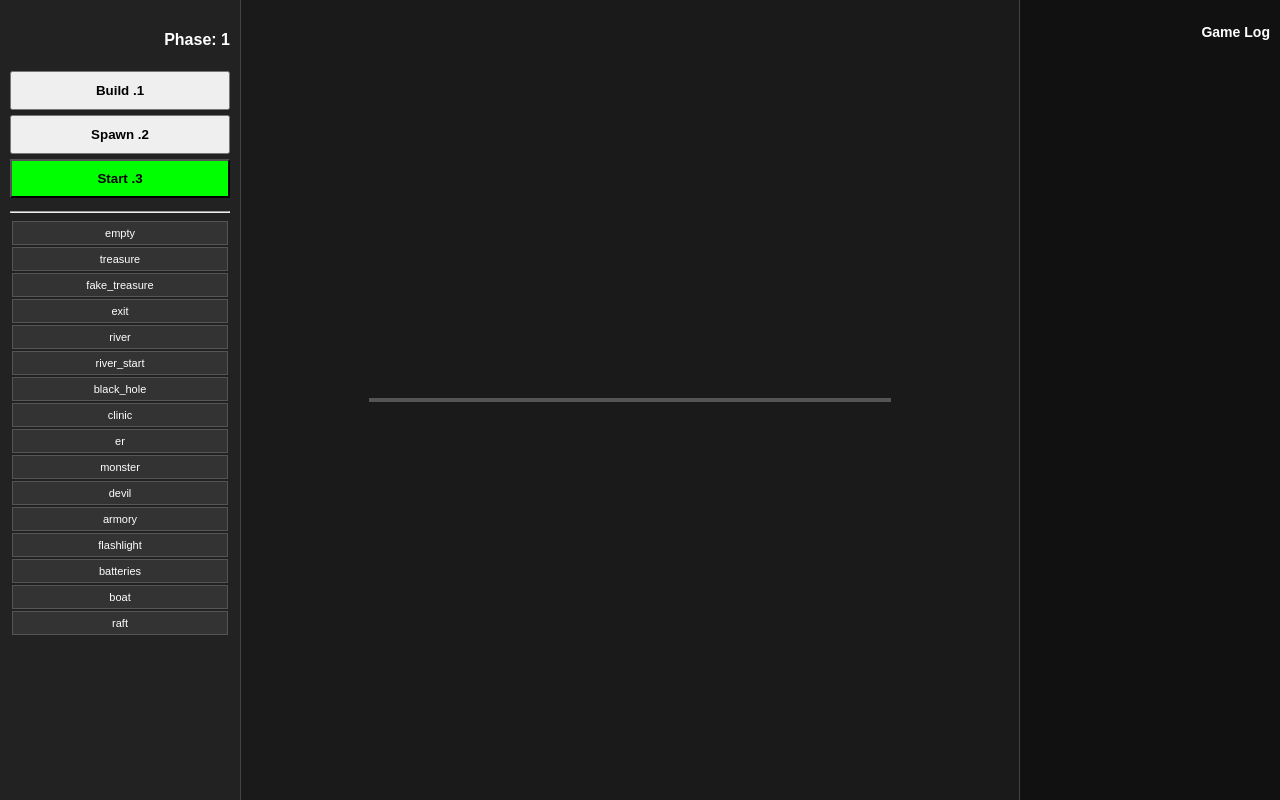
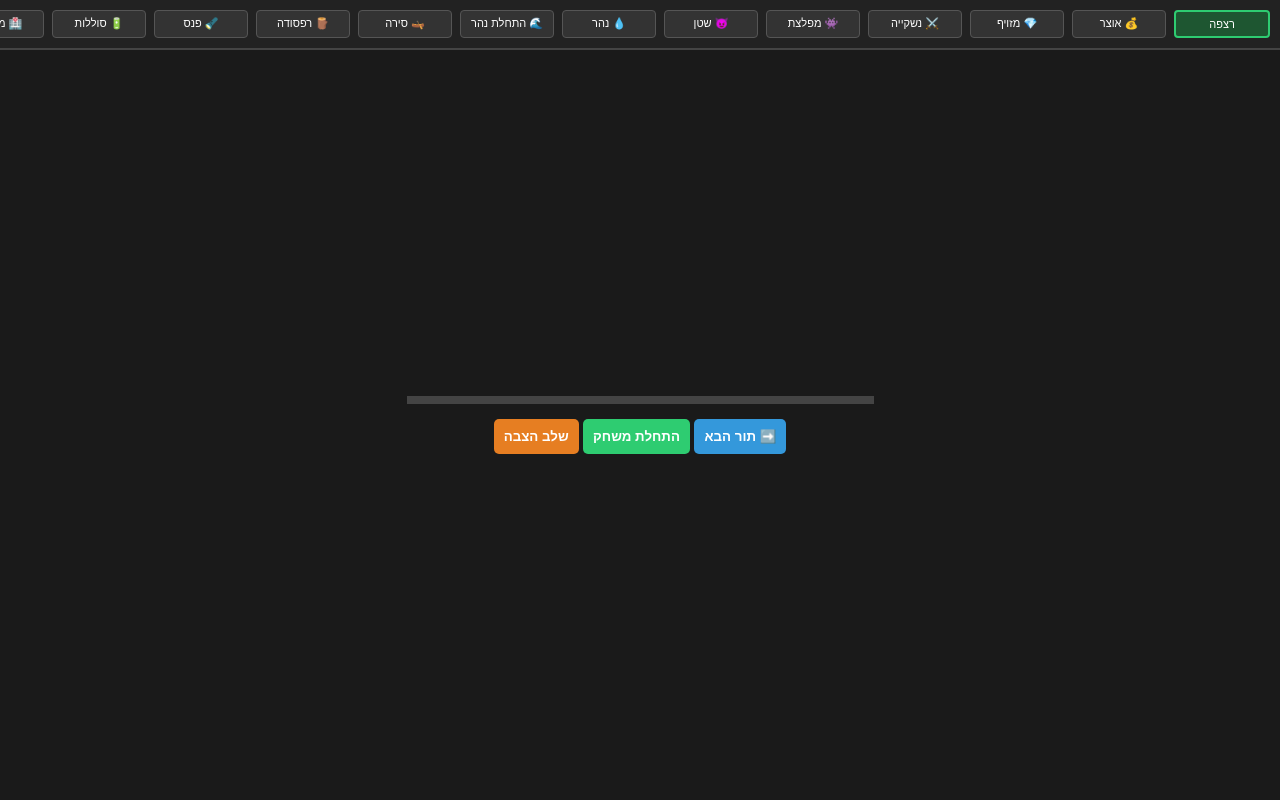
Before and after one commit to randomterner/my-maze-game, a Flask app: page /manager in a window 1280 px wide. Run offline with Flask 3, Linux system fonts and the light colour scheme; some libraries are stand-ins or nearby versions.

Commit message:
Update manager.html

```diff
--- a/templates/manager.html
+++ b/templates/manager.html
@@ -1,83 +1,78 @@
 <!DOCTYPE html>
 <html lang="he" dir="rtl">
 <head>
-    <meta charset="UTF-8"><title>Manager - Host</title>
+    <meta charset="UTF-8"><meta name="viewport" content="width=device-width, initial-scale=1.0">
+    <title>Manager - Host</title>
     <script src="https://cdnjs.cloudflare.com/ajax/libs/socket.io/4.7.2/socket.io.min.js"></script>
     <style>
-        body { display: flex; background: #1a1a1a; color: white; margin: 0; font-family: sans-serif; height: 100vh; overflow: hidden; }
-        #log-panel { width: 240px; background: #111; padding: 10px; border-left: 1px solid #444; overflow-y: auto; font-size: 12px; }
-        #grid-area { flex-grow: 1; display: flex; align-items: center; justify-content: center; }
-        #sidebar { width: 220px; background: #222; padding: 10px; border-right: 1px solid #444; }
-        #grid { display: grid; grid-template-columns: repeat(10, 50px); gap: 2px; border: 2px solid #555; }
-        .cell { width: 50px; height: 50px; background: #fff; border: 1px solid #ccc; position: relative; background-size: contain; background-repeat: no-repeat; background-position: center; cursor: pointer; }
-        .wall-top { border-top: 4px solid red !important; }
-        .wall-left { border-left: 4px solid red !important; }
-        .p-dot { position: absolute; width: 12px; height: 12px; background: blue; border-radius: 50%; border: 2px solid white; top: 2px; right: 2px; z-index: 10; }
-        .opt { padding: 5px; margin: 2px; background: #333; cursor: pointer; text-align: center; border: 1px solid #555; font-size: 11px; }
-        .selected { background: #007bff; border: 1px solid white; }
-        .locked { opacity: 0.5; pointer-events: none; filter: grayscale(1); }
-        button { width: 100%; padding: 10px; margin-bottom: 5px; cursor: pointer; font-weight: bold; }
+        body { display: flex; background: #1a1a1a; color: white; margin: 0; font-family: sans-serif; height: 100vh; flex-direction: column; }
+        #sidebar { background: #222; border-bottom: 2px solid #444; padding: 10px; display: flex; gap: 8px; overflow-x: auto; }
+        #grid-area { flex-grow: 1; display: flex; flex-direction: column; align-items: center; justify-content: center; direction: ltr !important; }
+        #grid { display: grid; grid-template-columns: repeat(10, 32px); gap: 1px; background: #444; padding: 4px; }
+        @media (min-width: 600px) { #grid { grid-template-columns: repeat(10, 45px); } .cell { width: 45px !important; height: 45px !important; } }
+        .cell { width: 32px; height: 32px; background: #fff; position: relative; background-size: contain; box-sizing: border-box; cursor: pointer; }
+        .wall-top { box-shadow: inset 0 6px 0 0 #ff4d4d; }
+        .wall-left { box-shadow: inset 6px 0 0 0 #ff4d4d; }
+        .tile-opt { min-width: 80px; padding: 6px; background: #333; border-radius: 4px; text-align: center; font-size: 11px; flex-shrink: 0; border: 1px solid #555; }
+        .selected { border: 2px solid #2ecc71; background: #1e5631; }
+        .p-dot { width: 14px; height: 14px; background: #00ffff; border-radius: 50%; position: absolute; top: 10px; left: 10px; border: 1px solid black; }
     </style>
 </head>
-<body>
-    <div id="log-panel"><h3>Game Log</h3><div id="logs"></div></div>
-    <div id="grid-area"><div id="grid"></div></div>
+<body oncontextmenu="return false;">
     <div id="sidebar">
-        <h4>Phase: <span id="cp">1</span></h4>
-        <button id="b1" onclick="socket.emit('set_phase',{phase:1})">1. Build</button>
-        <button id="b2" onclick="socket.emit('set_phase',{phase:2})">2. Spawn</button>
-        <button id="b3" onclick="socket.emit('set_phase',{phase:3})" style="background:lime; color:black;">3. Start</button>
-        <hr><div id="opts"></div>
+        <div class="tile-opt selected" onclick="sel('empty', this)">רצפה</div>
+        <div class="tile-opt" onclick="sel('treasure', this)">💰 אוצר</div>
+        <div class="tile-opt" onclick="sel('fake_treasure', this)">💎 מזויף</div>
+        <div class="tile-opt" onclick="sel('armory', this)">⚔️ נשקייה</div>
+        <div class="tile-opt" onclick="sel('monster', this)">👾 מפלצת</div>
+        <div class="tile-opt" onclick="sel('devil', this)">😈 שטן</div>
+        <div class="tile-opt" onclick="sel('river', this)">💧 נהר</div>
+        <div class="tile-opt" onclick="sel('river_start', this)">🌊 התחלת נהר</div>
+        <div class="tile-opt" onclick="sel('boat', this)">🛶 סירה</div>
+        <div class="tile-opt" onclick="sel('raft', this)">🪵 רפסודה</div>
+        <div class="tile-opt" onclick="sel('flashlight', this)">🔦 פנס</div>
+        <div class="tile-opt" onclick="sel('batteries', this)">🔋 סוללות</div>
+        <div class="tile-opt" onclick="sel('clinic', this)">🏥 מרפאה</div>
+        <div class="tile-opt" onclick="sel('er', this)">🚑 מיון</div>
+        <div class="tile-opt" onclick="sel('black_hole', this)">🕳️ חור שחור</div>
+        <div class="tile-opt" onclick="sel('exit', this)">🚪 יציאה</div>
     </div>
+
+    <div id="grid-area">
+        <div id="grid"></div>
+        <div style="margin-top: 15px;">
+            <button style="padding:10px; background:#e67e22; color:white; border:none; border-radius:5px; font-weight:bold;" onclick="socket.emit('set_phase', 2)">שלב הצבה</button>
+            <button style="padding:10px; background:#2ecc71; color:white; border:none; border-radius:5px; font-weight:bold;" onclick="socket.emit('set_phase', 3)">התחלת משחק</button>
+            <button style="padding:10px; background:#3498db; color:white; border:none; border-radius:5px; font-weight:bold;" onclick="socket.emit('next_turn')">תור הבא ➡️</button>
+        </div>
+    </div>
+
     <script>
-        const socket = io();
-        let sel = "empty";
-        socket.on('connect', () => socket.emit('join', { name: "MANAGER" }));
-
-        // Corrected spelling here
-        const types = ["empty", "treasure", "fake_treasure", "exit", "river", "river_start", "black_hole", "clinic", "er", "monster", "devil", "armory", "flashlight", "batteries", "boat", "raft"];
-
-        types.forEach(t => {
-            const d = document.createElement('div'); d.className = 'opt'; d.innerText = t;
-            d.onclick = () => { sel = t; document.querySelectorAll('.opt').forEach(o=>o.classList.remove('selected')); d.classList.add('selected'); };
-            document.getElementById('opts').appendChild(d);
-        });
-
+        const socket = io(); let selTile = "empty"; let localMaze = [], phase = 1;
+        function sel(t, e) { selTile = t; document.querySelectorAll('.tile-opt').forEach(o => o.classList.remove('selected')); e.classList.add('selected'); }
         socket.on('sync', d => {
-            document.getElementById('cp').innerText = d.phase;
-            for(let i=1; i<=3; i++) {
-                const btn = document.getElementById('b'+i);
-                if(btn && i <= d.phase) btn.classList.add('locked');
-            }
-            document.getElementById('logs').innerHTML = d.logs.map(m => `<div>${m}</div>`).join('');
+            localMaze = d.maze; phase = d.phase;
             const g = document.getElementById('grid'); g.innerHTML = '';
             for(let y=0; y<10; y++) for(let x=0; x<10; x++) {
-                const td = d.maze[y][x]; const c = document.createElement('div');
-                c.className = 'cell';
-                if(td.walls.top) c.classList.add('wall-top');
-                if(td.walls.left) c.classList.add('wall-left');
+                const td = d.maze[y][x]; const c = document.createElement('div'); c.className = 'cell';
+                if(td.walls.top) c.classList.add('wall-top'); if(td.walls.left) c.classList.add('wall-left');
                 if(td.tile !== "empty") c.style.backgroundImage = `url('/static/${td.tile}.png')`;
-
-                d.players.forEach(p => { if(p.x === x && p.y === y && !p.dead) { const dot = document.createElement('div'); dot.className = 'p-dot'; c.appendChild(dot); } });
-
+                d.players.forEach(p => { if(p.x === x && p.y === y) { const dot=document.createElement('div'); dot.className='p-dot'; c.appendChild(dot); } });
                 c.onmousedown = (e) => {
-                    if(d.phase > 1) return;
+                    if (phase !== 1) return;
                     const r = c.getBoundingClientRect();
-                    if(e.button === 0) {
-                        // Unique tile logic with corrected spelling
-                        const uniques = ["treasure", "exit", "boat", "raft", "flashlight", "river_start"];
-                        if(uniques.includes(sel) && d.maze.some(row => row.some(cell => cell.tile === sel))) return;
-                        d.maze[y][x].tile = sel;
-                    } else if(e.button === 2) {
-                        if(e.clientY - r.top < 12) d.maze[y][x].walls.top = !d.maze[y][x].walls.top;
-                        else if(e.clientX - r.left < 12) d.maze[y][x].walls.left = !d.maze[y][x].walls.left;
+                    if (e.button === 0) {
+                        localMaze[y][x].tile = selTile;
+                    } else if (e.button === 2) {
+                        if (e.clientY - r.top < 12) localMaze[y][x].walls.top = !localMaze[y][x].walls.top;
+                        else if (e.clientX - r.left < 12) localMaze[y][x].walls.left = !localMaze[y][x].walls.left;
                     }
-                    socket.emit('save_maze', { maze: d.maze });
+                    socket.emit('update_maze', localMaze);
                 };
                 g.appendChild(c);
             }
         });
-        window.oncontextmenu = (e) => e.preventDefault();
+        socket.emit('join', { name: "Host", is_man: true });
     </script>
 </body>
 </html>
```
